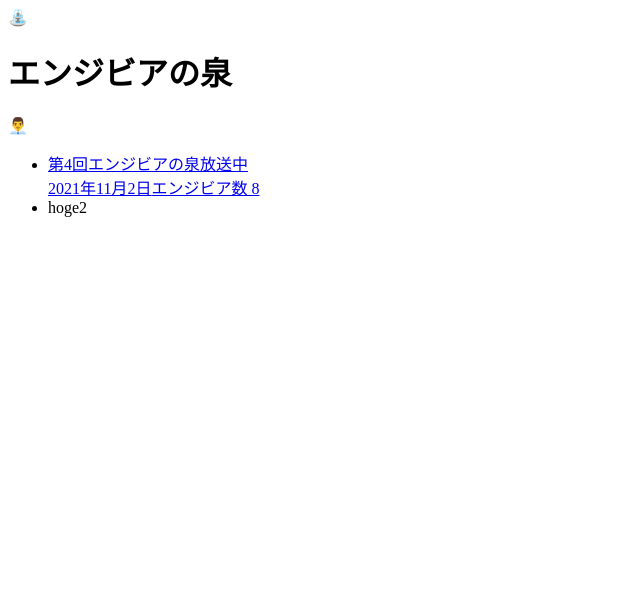
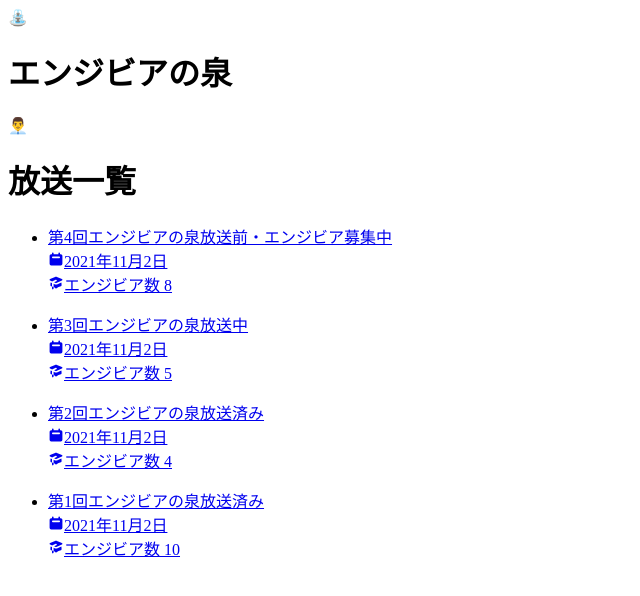
Before and after one commit to Connie0914/trivia-project, a Next.js app: page / in a window 1280 px wide. Shown: the top 596 px of the page, without its empty margins (0-640 px from the left). Built offline with nearby package versions, Linux system fonts and the light colour scheme.

Commit message:
放送一覧ページを作成しました

```diff
--- a/package.json
+++ b/package.json
@@ -28,7 +28,8 @@
   "dependencies": {
     "next": "^11.1.2",
     "react": "^17.0.2",
-    "react-dom": "^17.0.2"
+    "react-dom": "^17.0.2",
+    "react-icons": "^4.3.1"
   },
   "devDependencies": {
     "@babel/core": "^7.16.0",
--- a/src/components/BroadCastList/index.tsx
+++ b/src/components/BroadCastList/index.tsx
@@ -1,21 +1,137 @@
 import { Label } from '../Label';
+import Link from 'next/link';
+import { HiAcademicCap } from 'react-icons/hi';
+import { HiCalendar } from 'react-icons/hi';
 
 export const BroadCastList = (): JSX.Element => {
   return (
+    <div className="w-2/4 mx-auto">
+      {/* 見出し */}
+      <h1 className="text-4xl font-bold py-10">放送一覧</h1>
+
+      {/* 1つ目 */}
       <ul>
         <li>
-        <a href="/">
-          <div>
-            <span>第4回エンジビアの泉</span>
-            <Label />
+          <Link href="/">
+            <a>
+              <div className="bg-white px-5 py-4">
+                <div className="flex justify-between">
+                  <span className="text-blue-400">第4回エンジビアの泉</span>
+                  <Label
+                    labelText={'放送前・エンジビア募集中'}
+                    className="text-sm text-red-600 py-1 px-3 bg-yellow-100 rounded-2xl"
+                  />
                 </div>
-          <div>
+                <div className="flex justify-between pt-2 items-center text-gray-500">
+                  <div className="flex justify-center items-center">
+                    {/* calender icon */}
+                    <HiCalendar className="text-xl mr-2" />
                     <span>2021年11月2日</span>
+                  </div>
+                  <div className="flex items-center">
+                    {/* cap icon */}
+                    <HiAcademicCap className="text-xl mr-2" />
                     <span>エンジビア数 8</span>
                   </div>
+                </div>
+              </div>
             </a>
+          </Link>
         </li>
-      <li>hoge2</li>
       </ul>
+
+      {/* 2つ目 */}
+      <ul>
+        <li>
+          <Link href="/">
+            <a>
+              <div className="bg-white px-5 py-4">
+                <div className="flex justify-between">
+                  <span className="text-blue-400">第3回エンジビアの泉</span>
+                  <Label
+                    labelText={'放送中'}
+                    className="text-green-600 px-3 bg-green-200 rounded-2xl"
+                  />
+                </div>
+                <div className="flex justify-between pt-2 items-center text-gray-500">
+                  <div className="flex justify-center items-center">
+                    {/* calender icon */}
+                    <HiCalendar className="text-xl mr-2" />
+                    <span>2021年11月2日</span>
+                  </div>
+                  <div className="flex items-center">
+                    {/* cap icon */}
+                    <HiAcademicCap className="text-xl mr-2" />
+                    <span>エンジビア数 5</span>
+                  </div>
+                </div>
+              </div>
+            </a>
+          </Link>
+        </li>
+      </ul>
+
+      {/* 3つ目 */}
+      <ul>
+        <li>
+          <Link href="/">
+            <a>
+              <div className="bg-white px-5 py-4">
+                <div className="flex justify-between">
+                  <span className="text-blue-400">第2回エンジビアの泉</span>
+                  <Label
+                    labelText={'放送済み'}
+                    className="text-sm py-1 px-3 bg-gray-200 rounded-2xl"
+                  />
+                </div>
+                <div className="flex justify-between pt-2 items-center text-gray-500">
+                  <div className="flex items-center">
+                    {/* calender icon */}
+                    <HiCalendar className="text-xl mr-2" />
+                    <span>2021年11月2日</span>
+                  </div>
+                  <div className="flex items-center">
+                    {/* cap icon */}
+                    <HiAcademicCap className="text-xl mr-2" />
+                    <span>エンジビア数 4</span>
+                  </div>
+                </div>
+              </div>
+            </a>
+          </Link>
+        </li>
+      </ul>
+
+      {/* 4つ目 */}
+      <ul>
+        <li>
+          <Link href="/">
+            <a>
+              <div className="bg-white px-5 py-4">
+                <div className="flex justify-between">
+                  <span className="text-blue-400">第1回エンジビアの泉</span>
+                  <Label
+                    labelText={'放送済み'}
+                    className="text-sm py-1 px-3 bg-gray-200 rounded-2xl"
+                  />
+                </div>
+                <div className="flex justify-between pt-2 items-center text-gray-500">
+                  <div className="flex justify-center items-center">
+                    {/* calender icon */}
+                    <HiCalendar className="text-xl mr-2" />
+                    <span>2021年11月2日</span>
+                  </div>
+                  <div className="flex items-center">
+                    {/* cap icon */}
+                    <HiAcademicCap className="text-xl mr-2" />
+                    <span>エンジビア数 10</span>
+                  </div>
+                </div>
+              </div>
+            </a>
+          </Link>
+        </li>
+      </ul>
+    </div>
   );
 };
--- a/src/components/Label/index.tsx
+++ b/src/components/Label/index.tsx
@@ -1,3 +1,10 @@
-export const Label = (): JSX.Element => {
-  return <span>放送中</span>;
+export type Props = {
+  className?: string;
+  labelText: '放送中' | '放送前・エンジビア募集中' | '放送済み';
 };
+
+export const Label = (props: Props): JSX.Element => {
+  const { className, labelText } = props;
+
+  return <span className={className}>{labelText}</span>;
+};
```
Also changed, not shown: 1 other file (tests, documents, lock files or other folders). Lines whose indentation alone changed are shown as unchanged.
